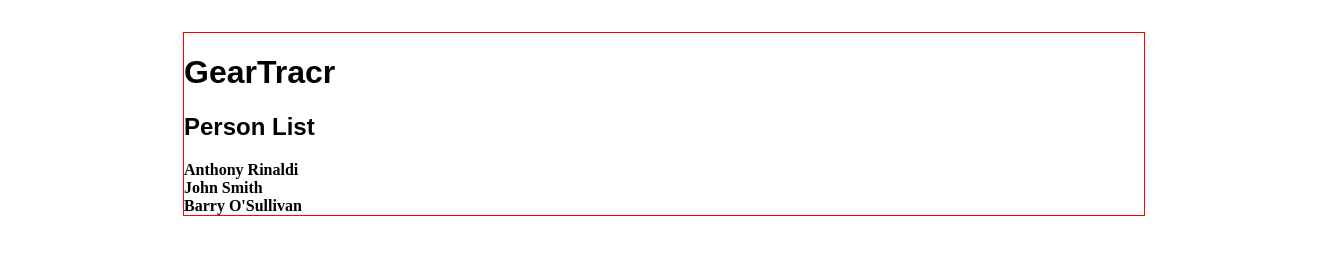
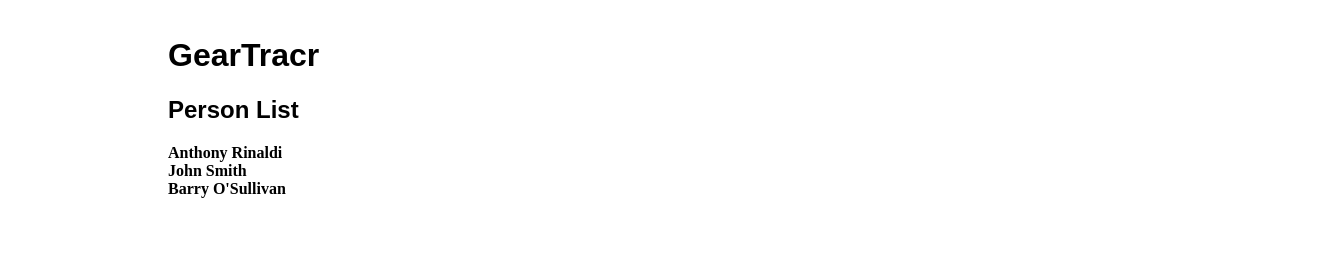
Before and after one commit to AnthonyRinaldi/geartracr, a React app: page / in a window 1280 px wide. Shown: the whole page, 1320 px wide, since content can reach past the window. Built offline with nearby package versions, Linux system fonts and the light colour scheme.

Commit message:
Cleanup and add favicon

```diff
--- a/main.css
+++ b/main.css
@@ -10,15 +10,13 @@ body {
   text-align: center;
   width: 100%;
   height: 100vh;
-  padding: 1em;
 }
 
 
 #content {
   display: inline-block;
   text-align: left;
-  min-width: 400px;
+  min-width: 350px;
   width: 75%;
-  border: 1px solid red;
   margin: .5em;
 }
```
Also changed, not shown: favicon.ico (added), favicon.png (added).
